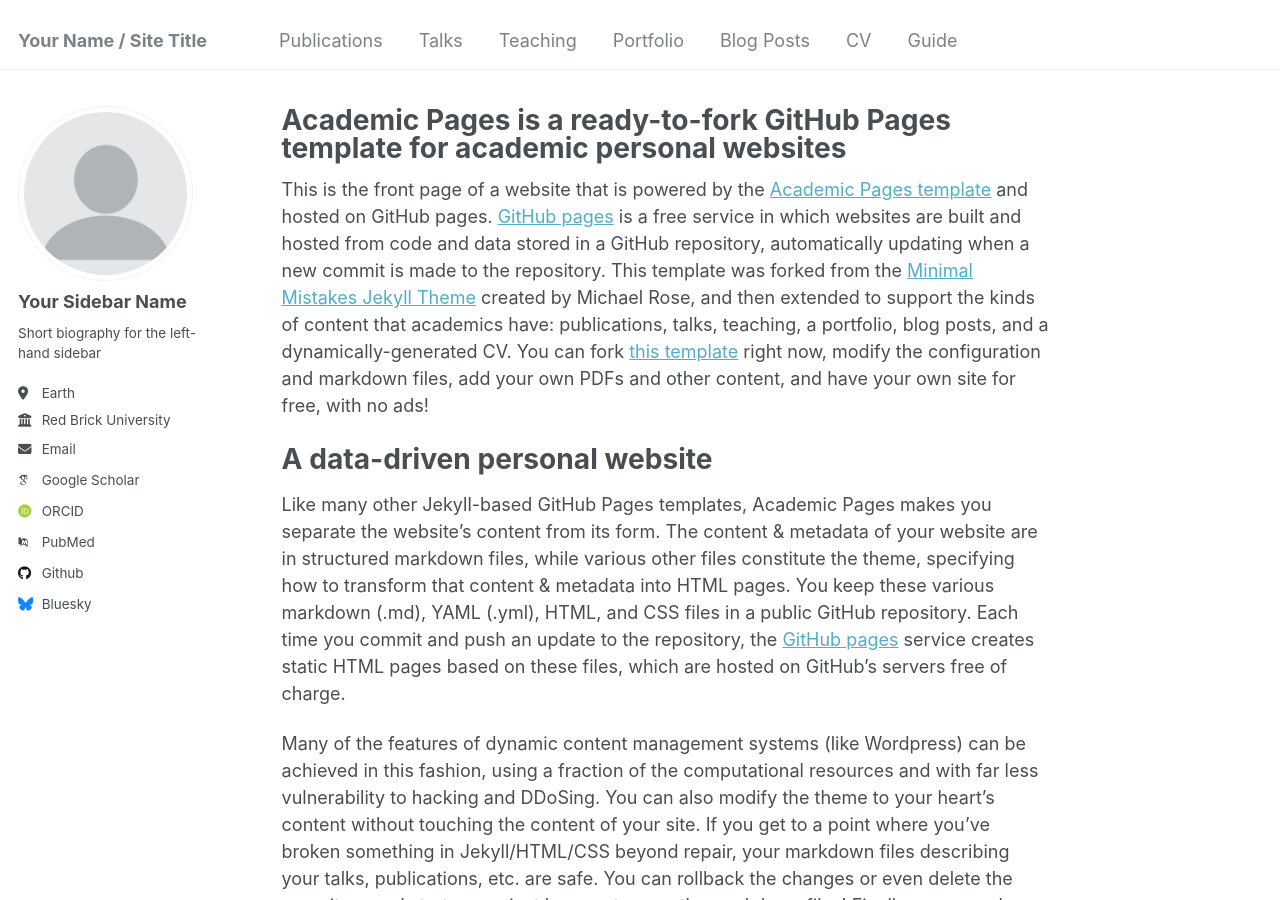
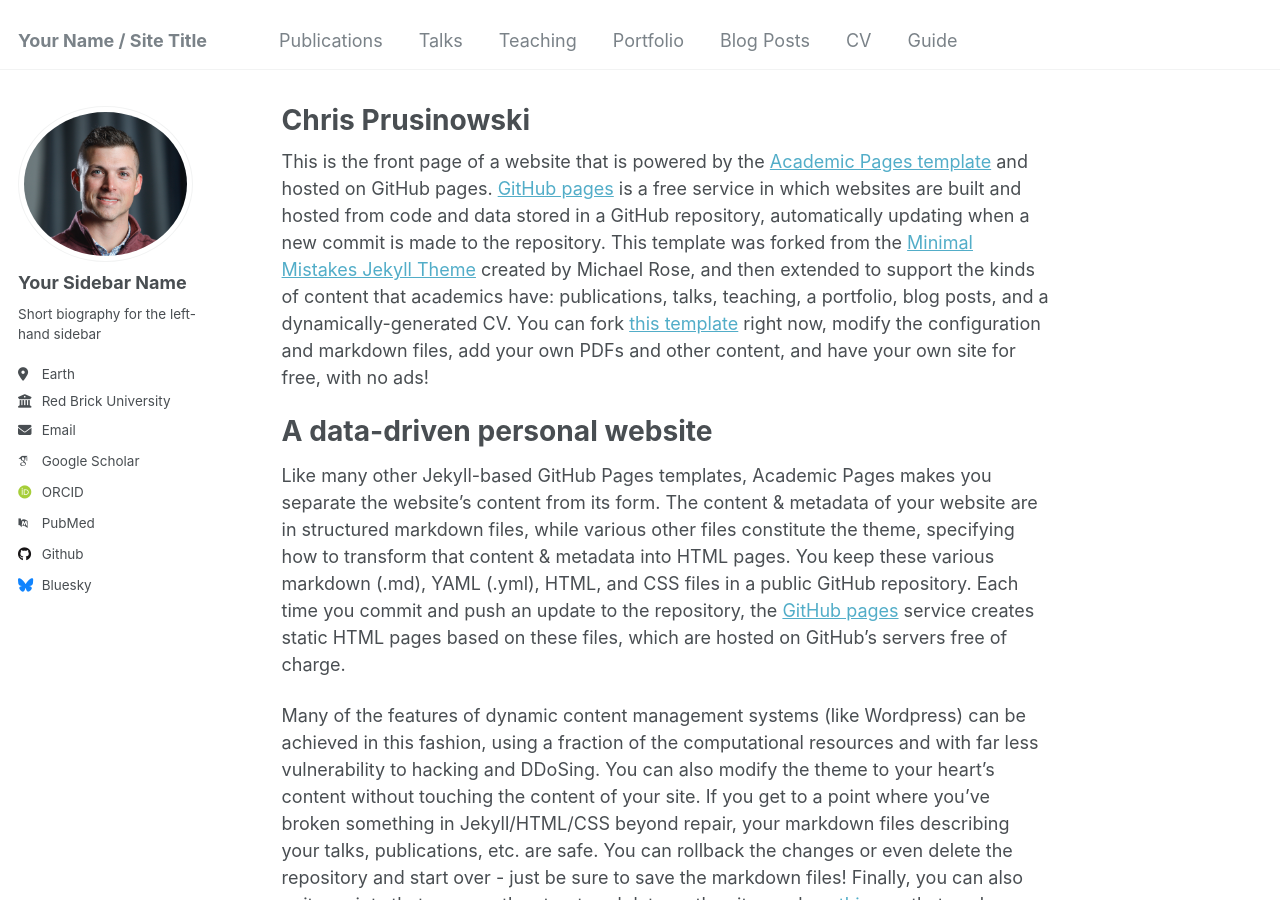
Before and after one commit to chrisprusinowski/profile, a Jekyll site: the page built from _pages/about.md, in a window 1280 px wide and 900 px high. Built offline with Jekyll 4.4.1, drawn with Linux system fonts in a browser that asks for light colours; some web fonts are replaced.

Commit message:
minor changes

```diff
--- a/_pages/about.md
+++ b/_pages/about.md
@@ -1,6 +1,6 @@
 ---
 permalink: /
-title: "Academic Pages is a ready-to-fork GitHub Pages template for academic personal websites"
+title: "Chris Prusinowski"
 author_profile: true
 redirect_from:
   - /about/
```
Also changed, not shown: _data/authors.yml (+1 -9 lines), images/profile.png.
